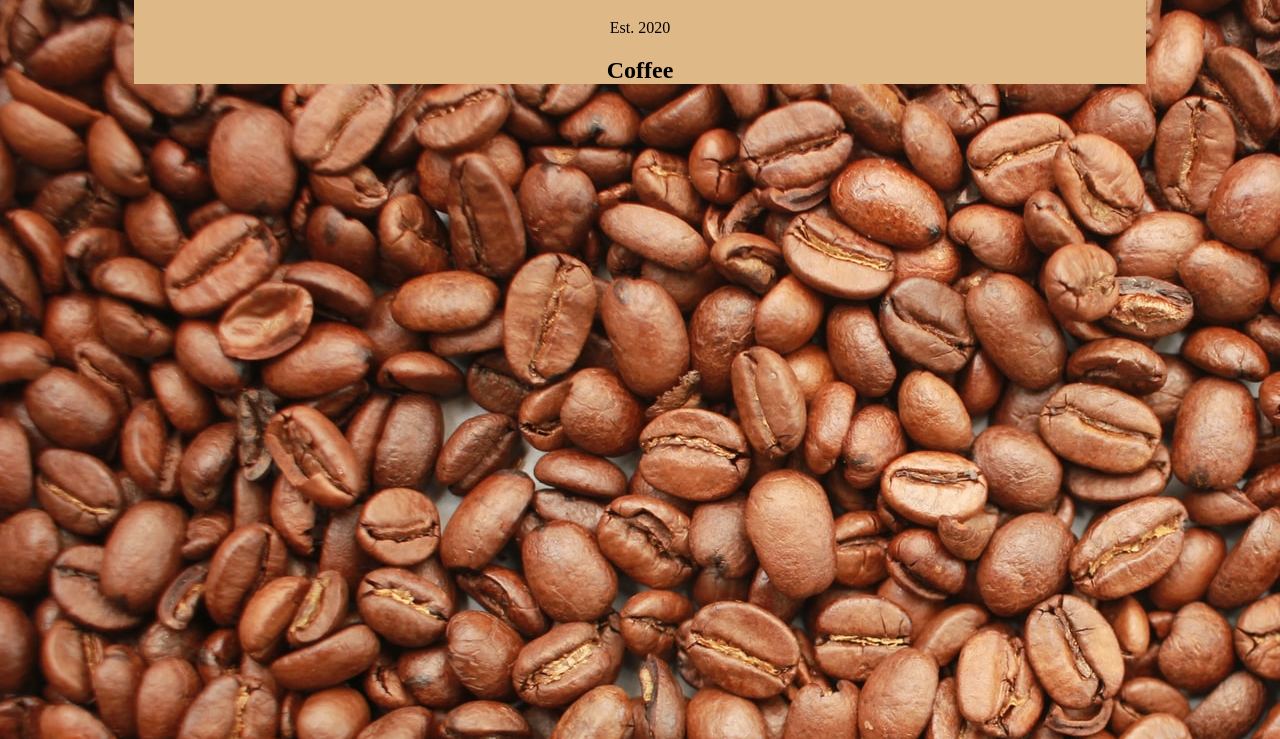
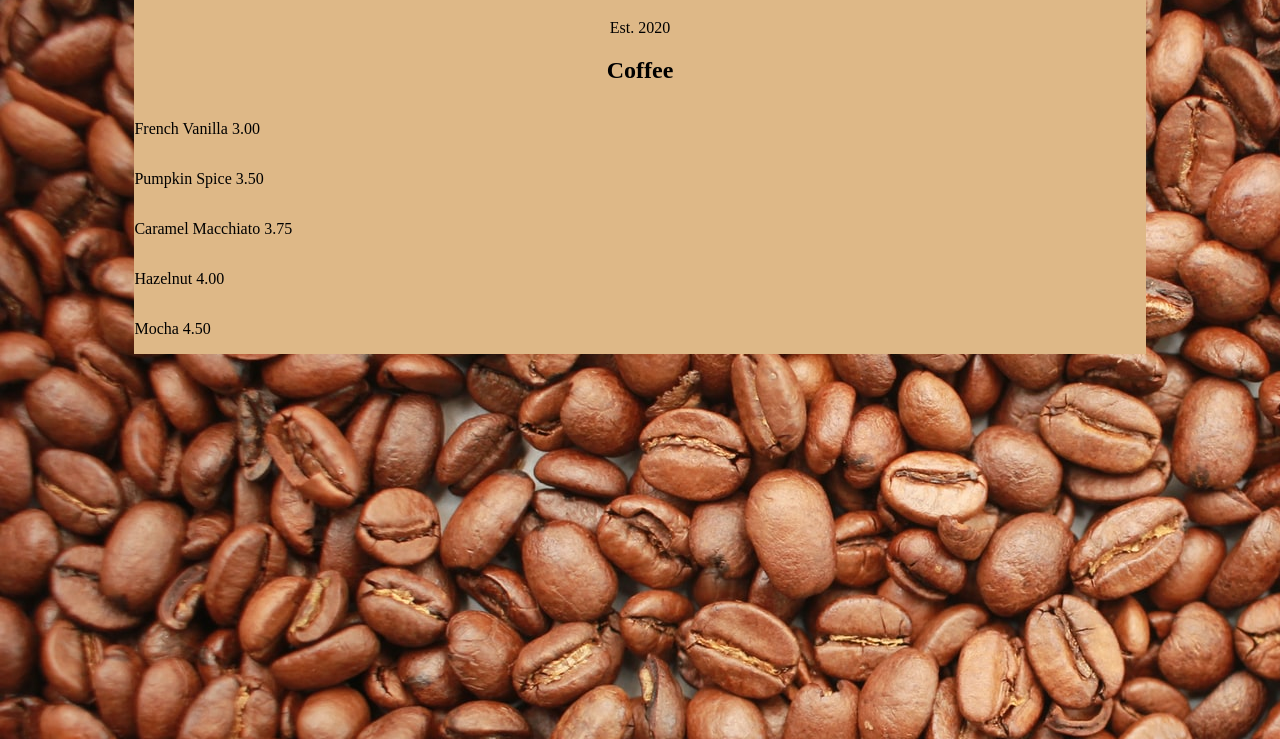
Before and after one commit to troymnelson/CafeMenu, a plain HTML site: page index.html in a window 1280 px wide. Shown: the part 61-800 px from the top of the page. Drawn offline with Linux system fonts and the light colour scheme.

Commit message:
style and menu items

```diff
--- a/index.html
+++ b/index.html
@@ -13,6 +13,26 @@
                 <p>Est. 2020</p>
                 <section>
                     <h2>Coffee</h2>
+                    <article class="item">
+                        <p class="flavor">French Vanilla</p>
+                        <p class="price">3.00</p>
+                    </article>
+                    <article class="item">
+                        <p class="flavor">Pumpkin Spice</p>
+                        <p class="price">3.50</p>
+                    </article>
+                    <article class="item">
+                        <p class="flavor">Caramel Macchiato</p>
+                        <p class="price">3.75</p>
+                    </article>
+                    <article class="item">
+                        <p class="flavor">Hazelnut</p>
+                        <p class="price">4.00</p>
+                    </article>
+                    <article class="item">
+                        <p class="flavor">Mocha</p>
+                        <p class="price">4.50</p>
+                    </article>
                 </section>
             </main>
         </div>
--- a/styles.css
+++ b/styles.css
@@ -12,3 +12,15 @@ body {
     margin-right: auto;
     background-color: burlywood;
 }
+
+.item p {
+    display: inline-block;
+}
+
+.flavor {
+    text-align: left;
+}
+
+.price {
+    text-align: right;
+}
```
